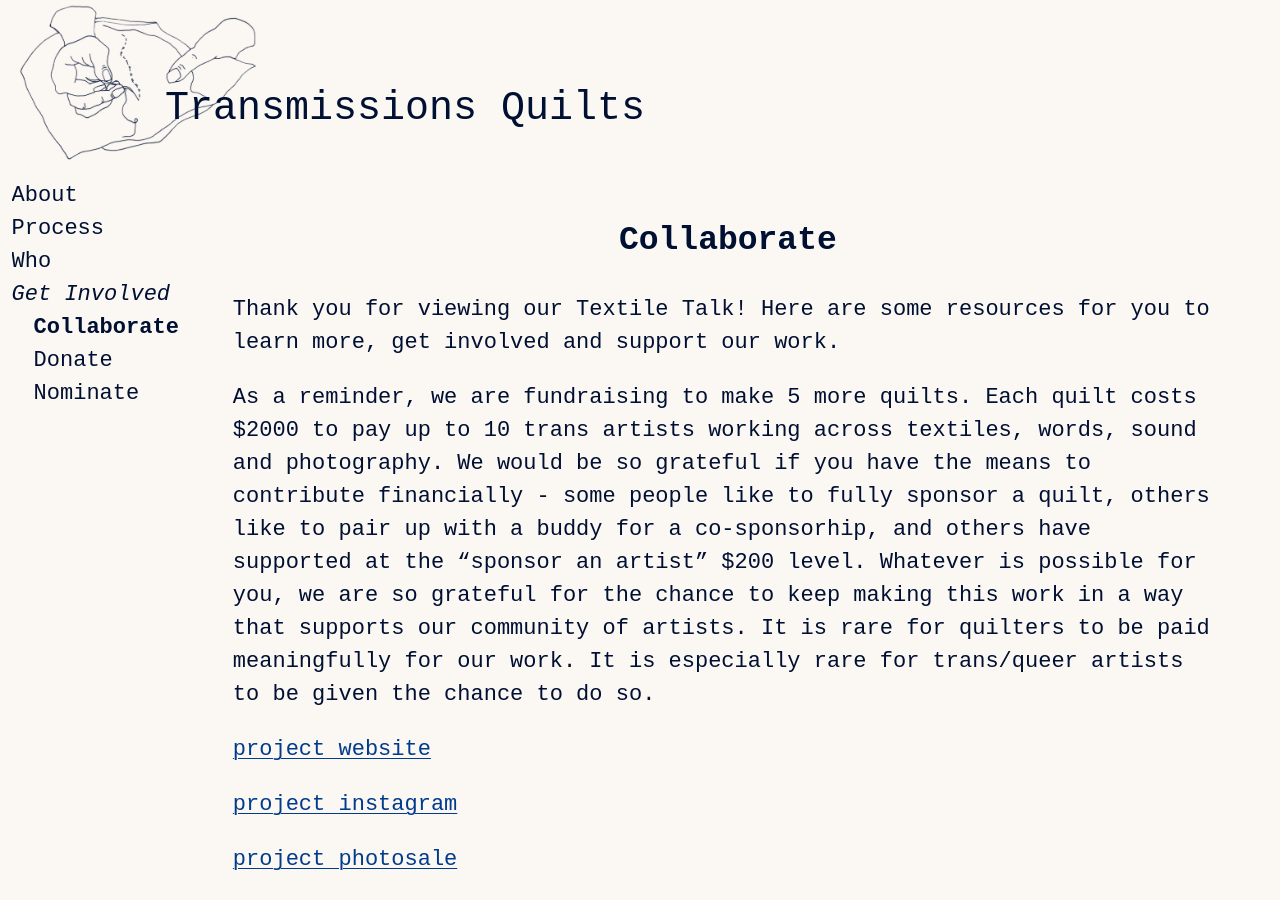
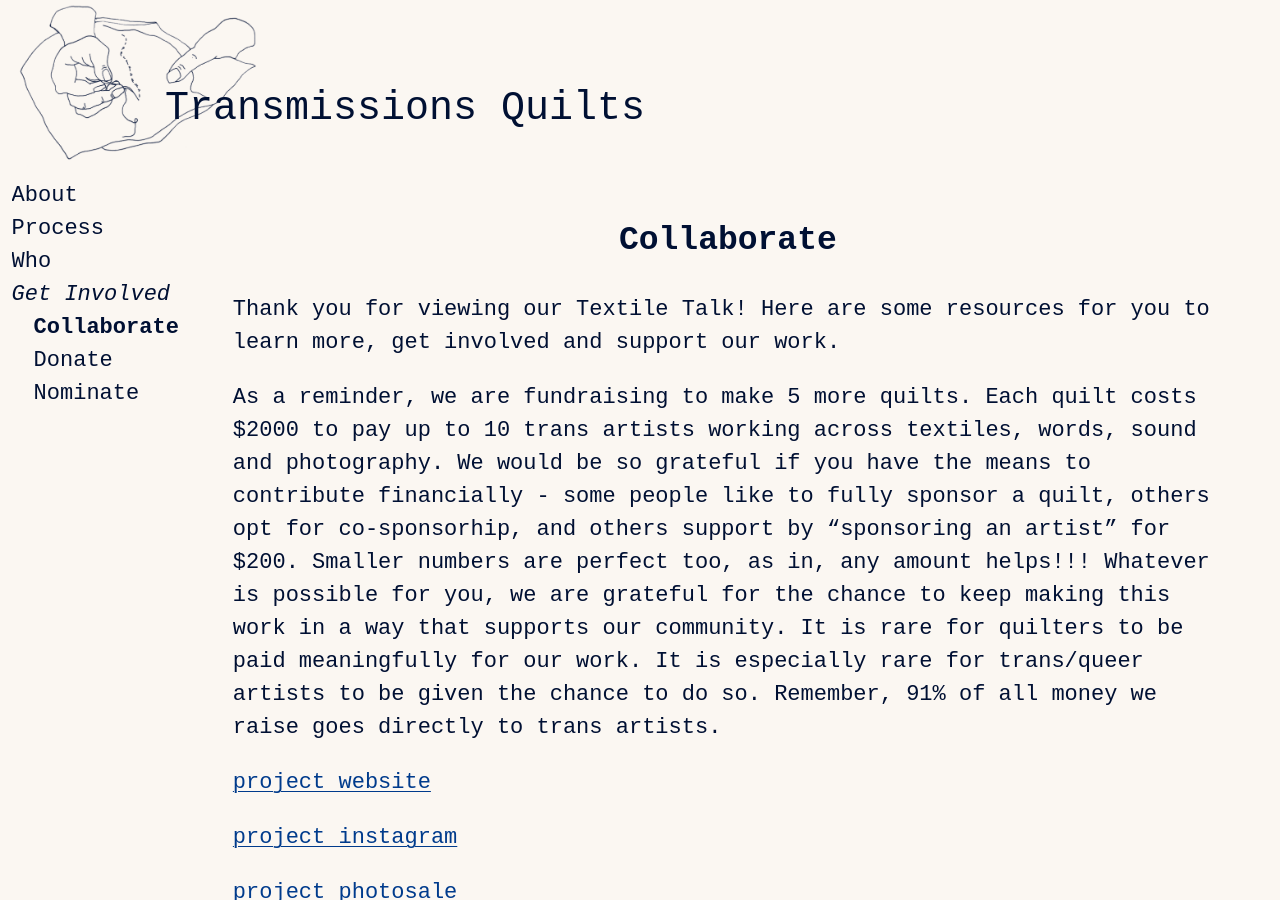
Before and after one commit to danieldickison/transmission-site, a Jekyll site: the page built from collaborate.markdown, in a window 1280 px wide and 900 px high. Built offline with Jekyll 4.4.1, drawn with Linux system fonts in a browser that asks for light colours; some web fonts are replaced; our own code applies the rules of GitHub Pages for plain Markdown files.

Commit message:
Update collaborate.markdown

```diff
--- a/collaborate.markdown
+++ b/collaborate.markdown
@@ -6,7 +6,7 @@ permalink: /collaborate
 
 Thank you for viewing our Textile Talk! Here are some resources for you to learn more, get involved and support our work.
 
-As a reminder, we are fundraising to make 5 more quilts. Each quilt costs $2000 to pay up to 10 trans artists working across textiles, words, sound and photography. We would be so grateful if you have the means to contribute financially - some people like to fully sponsor a quilt, others like to pair up with a buddy for a co-sponsorhip, and others have supported at the "sponsor an artist" $200 level. Whatever is possible for you, we are so grateful for the chance to keep making this work in a way that supports our community of artists. It is rare for quilters to be paid meaningfully for our work. It is especially rare for trans/queer artists to be given the chance to do so.
+As a reminder, we are fundraising to make 5 more quilts. Each quilt costs $2000 to pay up to 10 trans artists working across textiles, words, sound and photography. We would be so grateful if you have the means to contribute financially - some people like to fully sponsor a quilt, others opt for co-sponsorhip, and others support by "sponsoring an artist" for $200. Smaller numbers are perfect too, as in, any amount helps!!! Whatever is possible for you, we are grateful for the chance to keep making this work in a way that supports our community. It is rare for quilters to be paid meaningfully for our work. It is especially rare for trans/queer artists to be given the chance to do so. Remember, 91% of all money we raise goes directly to trans artists.
 
 
 [project website](https://transquilts.net/)
```
